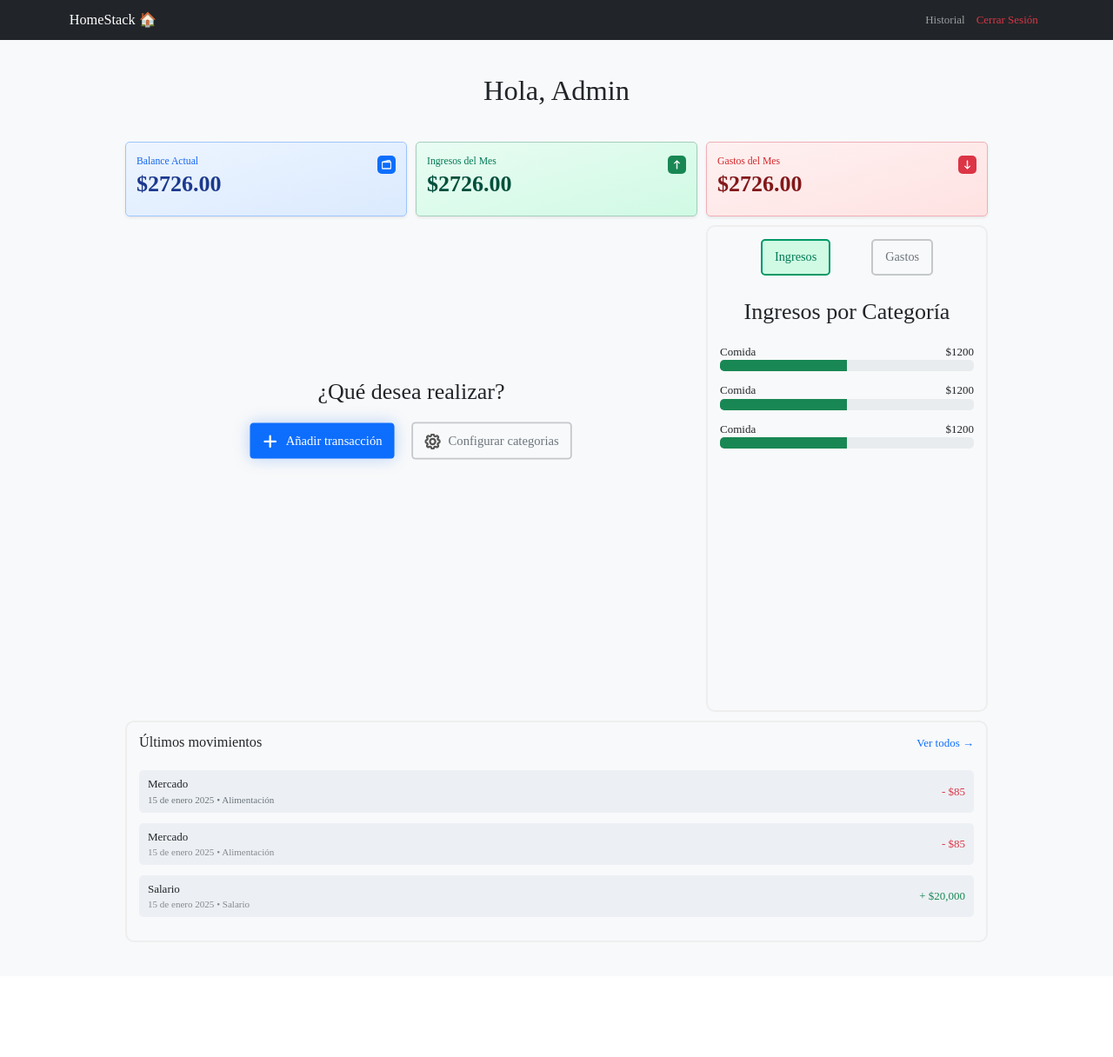
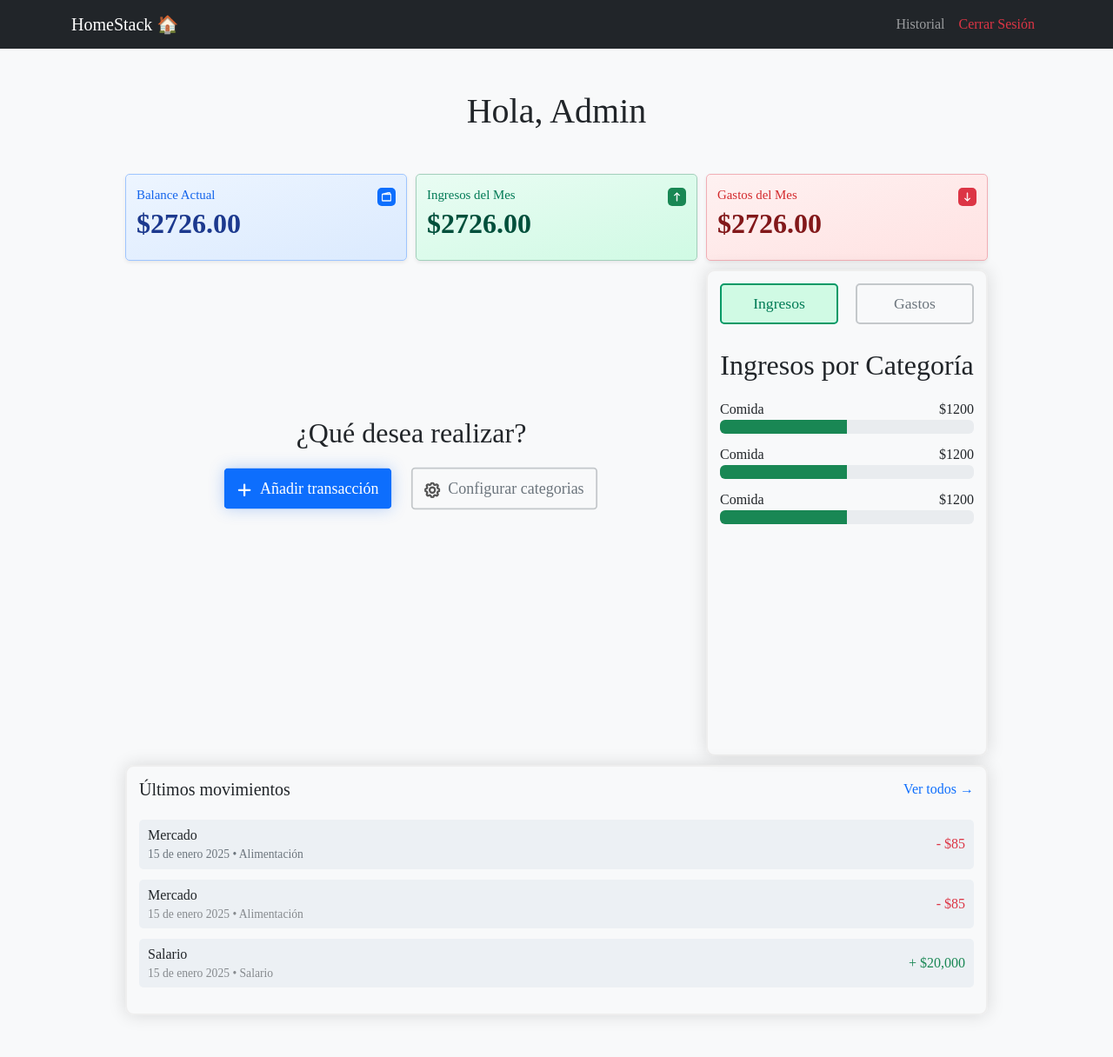
Before and after one commit to JesusHM0406/homestack, a Flask app: page / in a window 1280 px wide. Shown: the whole page at 87% size. Before the commit the page ends 1084 px from the top, so only its background shows below. Run offline with Flask 3, Linux system fonts and the light colour scheme; the visitor is signed in with stand-in values (Sample User, id 1); parts of the project's set-up code (start-up, migrations or seed data) failed here and were passed over; some libraries are stand-ins or nearby versions; some web fonts are replaced.

Commit message:
fix: solve important comments

```diff
--- a/static/css/style.css
+++ b/static/css/style.css
@@ -12,6 +12,7 @@
   --rs: #FFE2E2;
   --red: #FF5555;
   --dark-gray: #999999;
+  --bx-s: 0 0 20px 0 #0002;
 }
 
 /* ==== GENERAL ==== */
@@ -90,7 +91,7 @@ svg {
 }
 
 .card-title {
-  font-size: .9rem;
+  font-size: .93rem;
 }
 
 /* BALANCE CARD */
@@ -217,6 +218,7 @@ svg {
   border-radius: var(--br-m);
   padding: 14px;
   overflow: hidden;
+  box-shadow: var(--bx-s);
 }
 
 .scroll-area {
@@ -230,13 +232,12 @@ svg {
 /* BTNS SECTION */
 .category-analysis-btns {
   display: flex;
-  justify-content: space-evenly;
+  gap: 20px;
   font-size: 1.1rem;
 }
 
-/* IMPORTANT: Change btn width to 100% */
-
 .analysis-btn {
+  width: 100%;
   background-color: transparent;
   border-radius: var(--br-s);
   padding: 8px 14px;
@@ -273,6 +274,7 @@ svg {
   border: 2px solid var(--gray);
   border-radius: var(--br-m);
   padding: 14px;
+  box-shadow: var(--bx-s);
 }
 
 /* HEADER SECTION */
@@ -401,8 +403,6 @@ svg {
   border-radius: var(--br-s);
 }
 
-/* IMPORTANT: ADD BOX SHADOW */
-
 .select-options-list {
   display: flex;
   position: absolute;
@@ -417,10 +417,9 @@ svg {
   border: 1px solid #efefef;
   border-radius: var(--br-s);
   gap: 5px;
+  box-shadow: var(--bx-s);
   transition: transform .05s ease;
 }
-
-/*                          */
 
 .select-option {
   display: none;
@@ -579,12 +578,6 @@ svg {
 
 /* ====== MEDIA QUERIES ====== */
 @media screen and (min-width: 768px) {
-  /* IMPORTANT: DELETE THIS */
-  :root {
-    font-size: 13px;
-  }
-  /*                        */
-
   .dashboard-container {
     grid-template-columns: repeat(2, 1fr);
     grid-template-areas:
```
